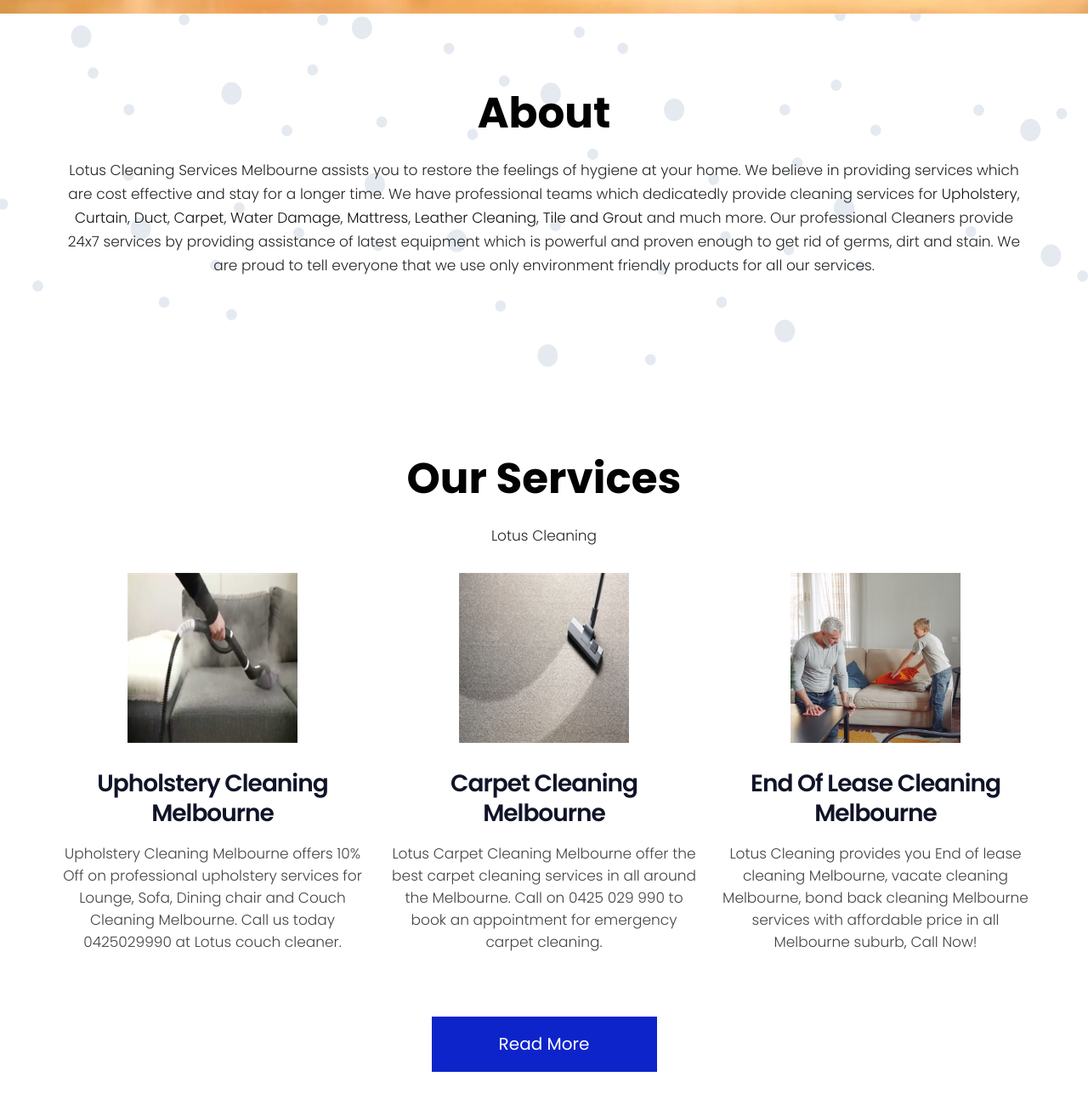
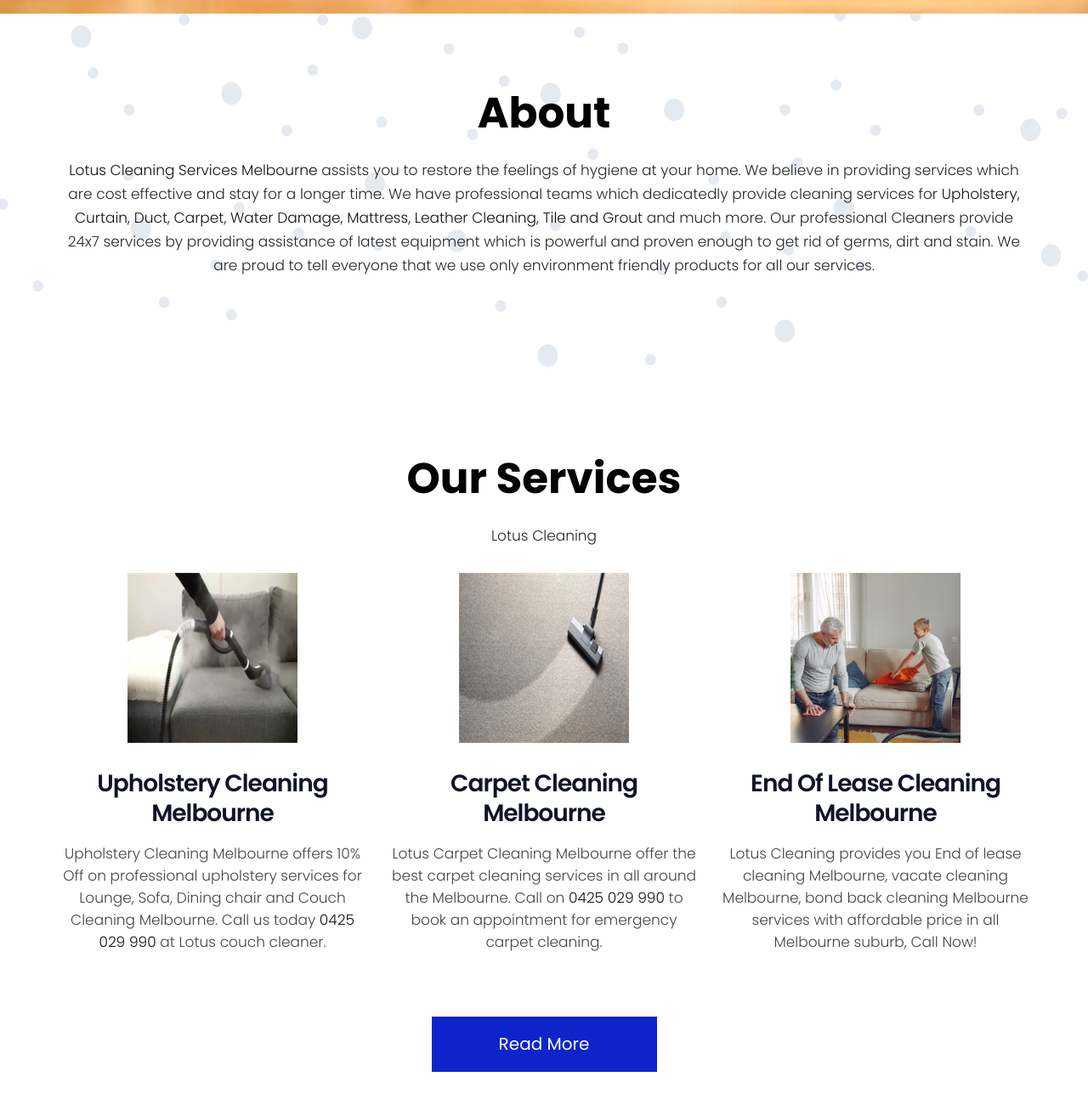
Before and after one commit to lotuscleaningmelbourne/lotus, a plain HTML site: page index.html in a window 1280 px wide. Shown: the part 809-2109 px from the top of the page at 85% size. Drawn offline with Linux system fonts and the light colour scheme.

Commit message:
Update index.html

```diff
--- a/index.html
+++ b/index.html
@@ -88,7 +88,7 @@
                      <h2>About</h2>
                   </div>
                   <div class="full">
-                     <p class="large">Lotus Cleaning Services Melbourne assists you to restore the feelings of hygiene at your home.
+                     <p class="large"><a href="https://lotuscleaningmelbourne.com.au/">Lotus Cleaning Services Melbourne</a> assists you to restore the feelings of hygiene at your home.
 We believe in providing services which are cost effective and stay for a longer time. We have professional teams which dedicatedly provide cleaning services for <a href="https://lotuscleaningmelbourne.com.au/upholstery-cleaning-melbourne">Upholstery</a>, <a href="https://lotuscleaningmelbourne.com.au/curtain-cleaning-melbourne">Curtain</a>, <a href="https://lotuscleaningmelbourne.com.au/duct-cleaning-melbourne">Duct</a>, <a href="https://lotuscleaningmelbourne.com.au/carpet-cleaning-melbourne">Carpet</a>, <a href="https://lotuscleaningmelbourne.com.au/water-damage-cleaning-melbourne">Water Damage</a>, <a href="https://lotuscleaningmelbourne.com.au/mattress-cleaning-melbourne">Mattress</a>, <a href="https://lotuscleaningmelbourne.com.au/leather-cleaning-melbourne">Leather Cleaning</a>, <a href="https://lotuscleaningmelbourne.com.au/tile-and-grout-cleaning-melbourne">Tile and Grout</a> and much more. Our professional Cleaners provide 24x7 services by providing assistance of latest equipment which is powerful and proven enough to get rid of germs, dirt and stain. We are proud to tell everyone that we use only environment friendly products for all our services.</p>
                   </div>
                </div>
@@ -119,7 +119,7 @@
                    <img class="img-responsive" src="images/upholstery.jpg" alt="#" />
                  </div>
                  <h3>Upholstery Cleaning Melbourne</h3>
-                 <p>Upholstery Cleaning Melbourne offers 10% Off on professional upholstery services for Lounge, Sofa, Dining chair and Couch Cleaning Melbourne. Call us today 0425029990 at Lotus couch cleaner.</p>
+                 <p>Upholstery Cleaning Melbourne offers 10% Off on professional upholstery services for Lounge, Sofa, Dining chair and Couch Cleaning Melbourne. Call us today <a href="tel:0425029990">0425 029 990</a> at Lotus couch cleaner.</p>
               </div>
 
               <div class="col-md-4 text_align_center">
@@ -127,7 +127,7 @@
                    <img class="img-responsive" src="images/carpet.jpg" alt="#" />
                  </div>
                  <h3>Carpet Cleaning Melbourne</h3>
-                 <p>Lotus Carpet Cleaning Melbourne offer the best carpet cleaning services in all around the Melbourne. Call on 0425 029 990 to book an appointment for emergency carpet cleaning.</p>
+                 <p>Lotus Carpet Cleaning Melbourne offer the best carpet cleaning services in all around the Melbourne. Call on <a href="tel:0425029990">0425 029 990</a> to book an appointment for emergency carpet cleaning.</p>
               </div>
 
               <div class="col-md-4 text_align_center">
```
